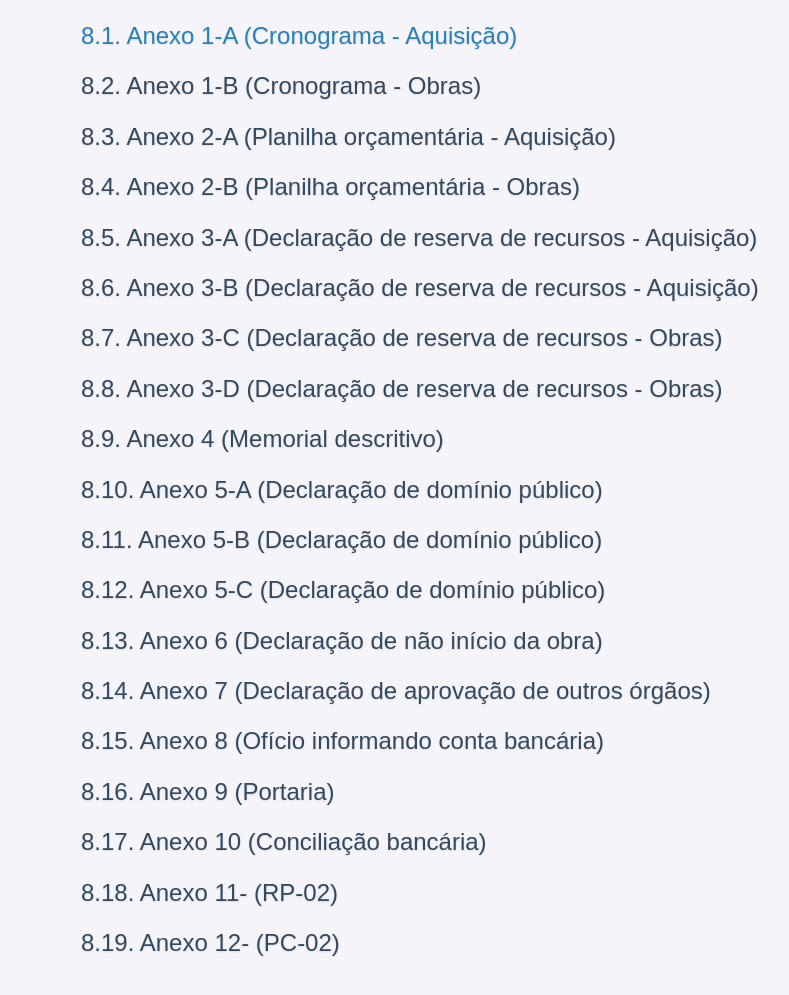
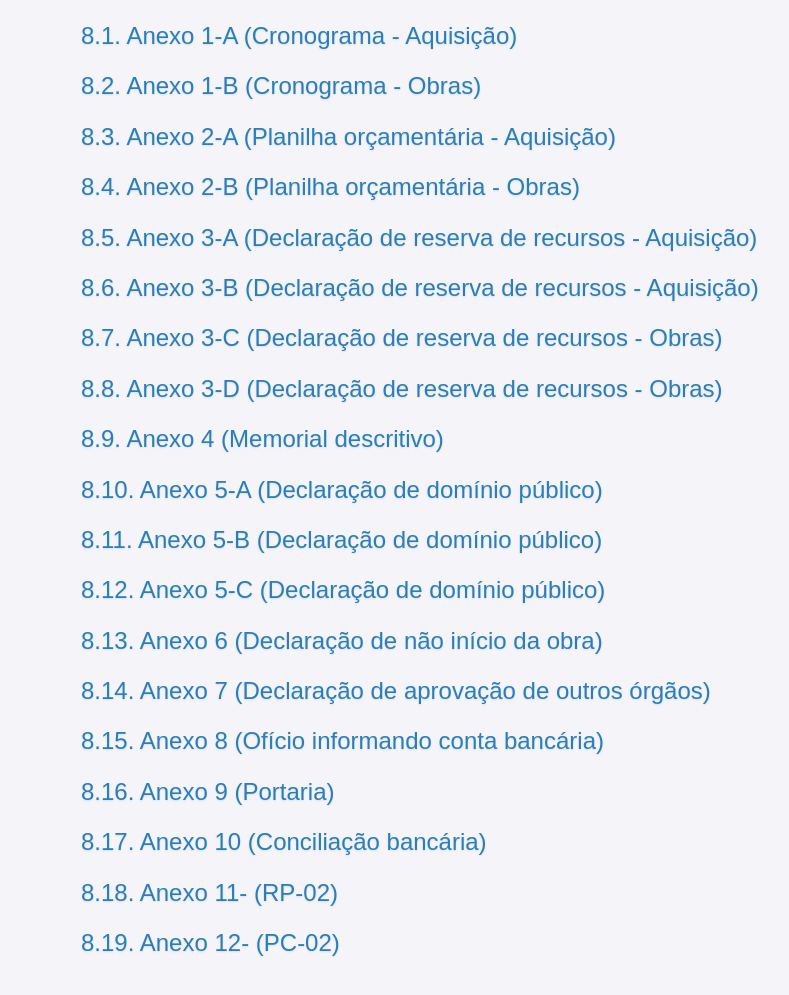
Before and after one commit to AndreBomfim99/projetodemandas, a plain HTML site: page manual_sgri_interativo/8_mod_dos_docs/8_mod.html in a window 1280 px wide. Shown: the part 107-1102 px from the top of the page, without its empty margins (79-868 px from the left). Drawn offline with Linux system fonts and the light colour scheme.

Commit message:
Commit 3

```diff
--- a/manual_sgri_interativo/8_mod_dos_docs/8_mod.html
+++ b/manual_sgri_interativo/8_mod_dos_docs/8_mod.html
@@ -19,24 +19,24 @@
         <h1>8. MODELOS DOS DOCUMENTOS</h1>
             <ul>
                 <li class = "indentado2"><h3><a href="8_1_Anexo1-A/81anexo1a.html">8.1. Anexo 1-A (Cronograma - Aquisição)</a></h3></li>
-                <li class = "indentado2"><h3>8.2. Anexo 1-B (Cronograma - Obras)</h3></li>
-                <li class = "indentado2"><h3>8.3. Anexo 2-A (Planilha orçamentária - Aquisição)</h3></li>
-                <li class = "indentado2"><h3>8.4. Anexo 2-B (Planilha orçamentária - Obras)</h3></li>
-                <li class = "indentado2"><h3>8.5. Anexo 3-A (Declaração de reserva de recursos - Aquisição)</h3></li>
-                <li class = "indentado2"><h3>8.6. Anexo 3-B (Declaração de reserva de recursos - Aquisição)</h3></li>
-                <li class = "indentado2"><h3>8.7. Anexo 3-C (Declaração de reserva de recursos - Obras)</h3></li>
-                <li class = "indentado2"><h3>8.8. Anexo 3-D (Declaração de reserva de recursos - Obras)</h3></li>
-                <li class = "indentado2"><h3>8.9. Anexo 4 (Memorial descritivo)</h3></li>
-                <li class = "indentado2"><h3>8.10. Anexo 5-A (Declaração de domínio público)</h3></li>
-                <li class = "indentado2"><h3>8.11. Anexo 5-B (Declaração de domínio público)</h3></li>
-                <li class = "indentado2"><h3>8.12. Anexo 5-C (Declaração de domínio público)</h3></li>
-                <li class = "indentado2"><h3>8.13. Anexo 6 (Declaração de não início da obra)</h3></li>
-                <li class = "indentado2"><h3>8.14. Anexo 7 (Declaração de aprovação de outros órgãos)</h3></li>
-                <li class = "indentado2"><h3>8.15. Anexo 8 (Ofício informando conta bancária)</h3></li>
-                <li class = "indentado2"><h3>8.16. Anexo 9 (Portaria)</h3></li>
-                <li class = "indentado2"><h3>8.17. Anexo 10 (Conciliação bancária)</h3></li>
-                <li class = "indentado2"><h3>8.18. Anexo 11- (RP-02)</h3></li>
-                <li class = "indentado2"><h3>8.19. Anexo 12- (PC-02)</h3></li>
+                <li class = "indentado2"><h3><a href="8_2_Anexo1-B/82anexo1b.html">8.2. Anexo 1-B (Cronograma - Obras)</a></h3></li>
+                <li class = "indentado2"><h3><a href="8_3_Anexo2-A/83anexo2a.html">8.3. Anexo 2-A (Planilha orçamentária - Aquisição)</a></h3></li>
+                <li class = "indentado2"><h3><a href="8_4_Anexo2-B/84anexo2b.html">8.4. Anexo 2-B (Planilha orçamentária - Obras)</a></h3></li>
+                <li class = "indentado2"><h3><a href="8_5_Anexo3-A/85anexo3a.html">8.5. Anexo 3-A (Declaração de reserva de recursos - Aquisição)</a></h3></li>
+                <li class = "indentado2"><h3><a href="8_6_Anexo3-B/86anexo3b.html">8.6. Anexo 3-B (Declaração de reserva de recursos - Aquisição)</a></h3></li>
+                <li class = "indentado2"><h3><a href="8_7_Anexo3-C/87anexo3c.html">8.7. Anexo 3-C (Declaração de reserva de recursos - Obras)</a></h3></li>
+                <li class = "indentado2"><h3><a href="8_8_Anexo3-D/88anexo3d.html">8.8. Anexo 3-D (Declaração de reserva de recursos - Obras)</a></h3></li>
+                <li class = "indentado2"><h3><a href="8_9_Anexo4/89anexo4.html">8.9. Anexo 4 (Memorial descritivo)</a></h3></li>
+                <li class = "indentado2"><h3><a href="8_10_Anexo5-A/810anexo5a.html">8.10. Anexo 5-A (Declaração de domínio público)</a></h3></li>
+                <li class = "indentado2"><h3><a href="8_11_Anexo5-B/811anexo5b.html">8.11. Anexo 5-B (Declaração de domínio público)</a></h3></li>
+                <li class = "indentado2"><h3><a href="8_12_Anexo5-C/812anexo5c.html">8.12. Anexo 5-C (Declaração de domínio público)</a></h3></li>
+                <li class = "indentado2"><h3><a href="8_13_Anexo6/813anexo6.html">8.13. Anexo 6 (Declaração de não início da obra)</a></h3></li>
+                <li class = "indentado2"><h3><a href="8_14_Anexo7/814anexo7.html">8.14. Anexo 7 (Declaração de aprovação de outros órgãos)</a></h3></li>
+                <li class = "indentado2"><h3><a href="8_15_Anexo8/815anexo8.html">8.15. Anexo 8 (Ofício informando conta bancária)</a></h3></li>
+                <li class = "indentado2"><h3><a href="8_16_Anexo9/816anexo9.html">8.16. Anexo 9 (Portaria)</a></h3></li>
+                <li class = "indentado2"><h3><a href="8_17_Anexo10/817anexo10.html">8.17. Anexo 10 (Conciliação bancária)</a></h3></li>
+                <li class = "indentado2"><h3><a href="8_18_Anexo11/818anexo11.html">8.18. Anexo 11- (RP-02)</a></h3></li>
+                <li class = "indentado2"><h3><a href="8_19_Anexo12/819anexo12.html">8.19. Anexo 12- (PC-02)</a></h3></li>
             </ul>
     </div>
 </body>
```
Also changed, not shown: manual_sgri_interativo/6_presta_contas/6presta.html (added, +43 -0 lines), manual_sgri_interativo/8_mod_dos_docs/8_19_Anexo12/819anexo12.html (+1 -2 lines), manual_sgri_interativo/6_presta_contas/img/img01.jpg (added), manual_sgri_interativo/8_mod_dos_docs/8_19_Anexo12/img01.jpg (added).
